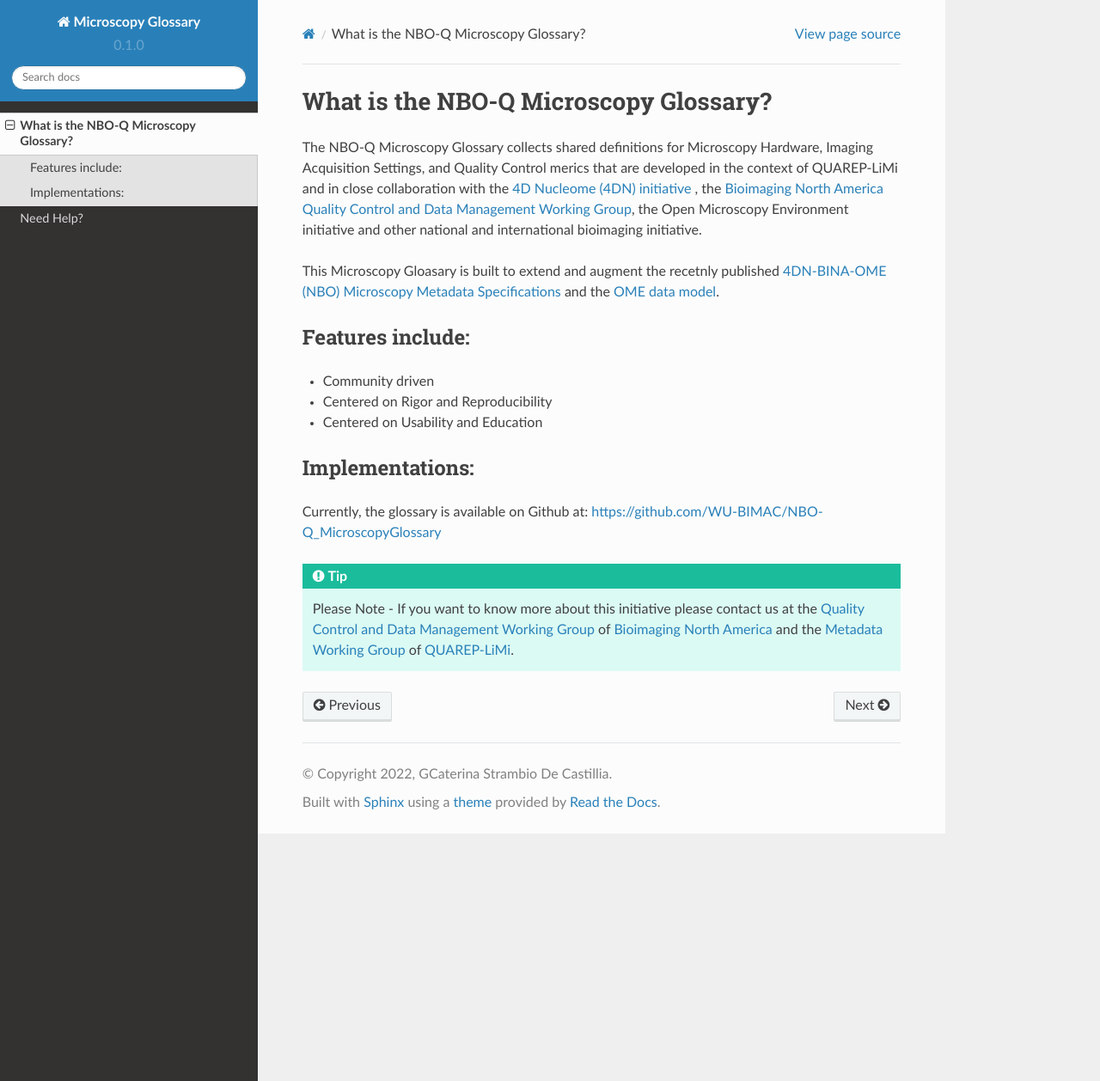
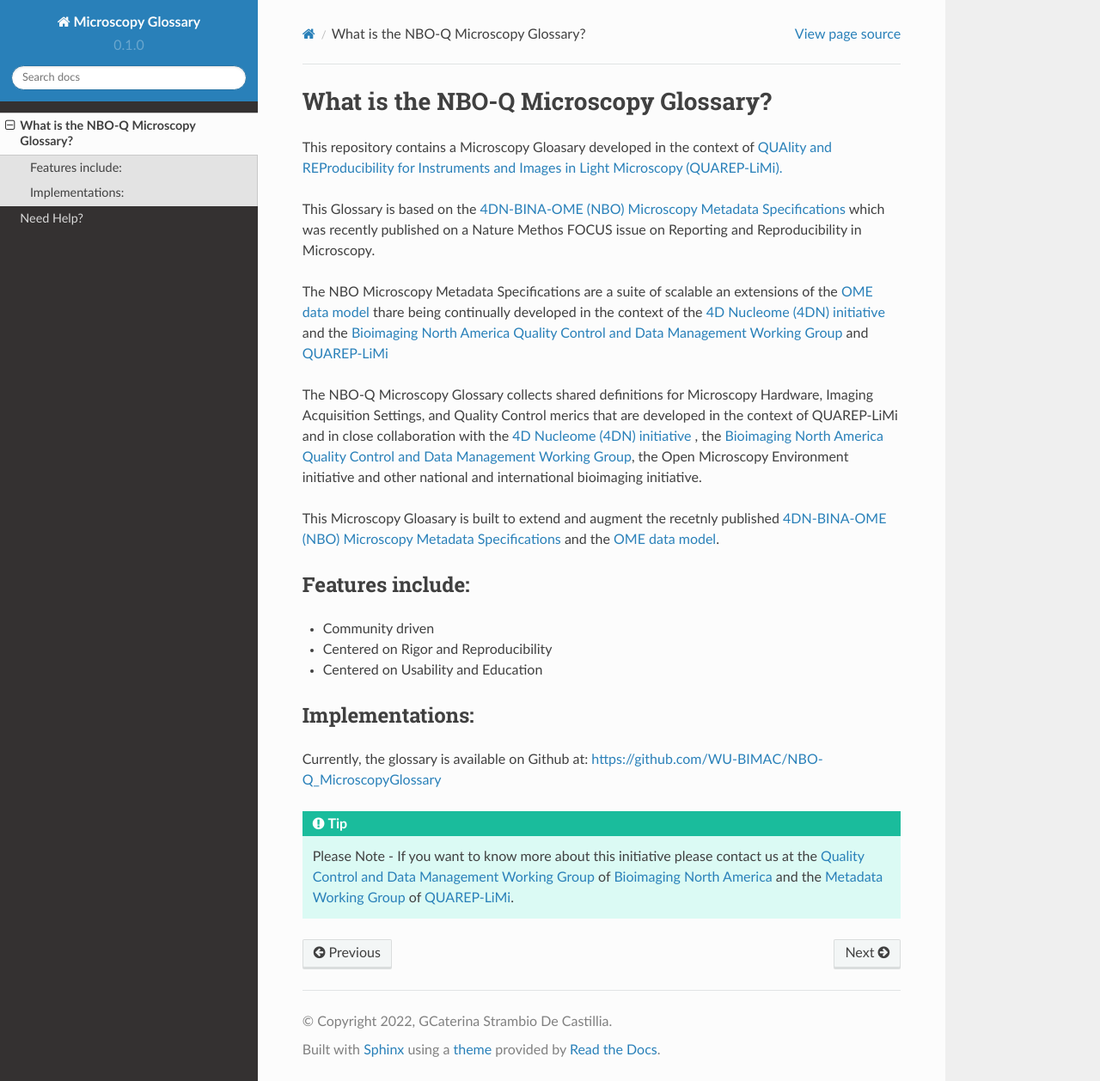
Before and after one commit to WU-BIMAC/NBO-Q_MicroscopyGlossary, a Sphinx documentation site: the page built from docs/source/about.rst, in a window 1280 px wide and 1258 px high. Shown: the whole window at 86% size. Built offline with Sphinx 7.4.7 and the Read the Docs theme 2.0.0, drawn with Linux system fonts in a browser that asks for light colours; pages that are not in the unit, such as notebooks, are missing from menus.

Commit message:
Update about.rst

```diff
--- a/docs/source/about.rst
+++ b/docs/source/about.rst
@@ -1,6 +1,12 @@
 ======================================
 What is the NBO-Q Microscopy Glossary?
 ======================================
+This repository contains a Microscopy Gloasary developed in the context of `QUAlity and REProducibility for Instruments and Images in Light Microscopy (QUAREP-LiMi). <https://quarep.org/>`_
+
+This Glossary is based on the `4DN-BINA-OME (NBO) Microscopy Metadata Specifications <https://github.com/WU-BIMAC/NBOMicroscopyMetadataSpecs/tree/master/Model/stable%20version/v02-01>`_ which was recently published on a Nature Methos FOCUS issue on Reporting and Reproducibility in Microscopy.
+
+The NBO Microscopy Metadata Specifications are a suite of scalable an extensions of the `OME data model <https://docs.openmicroscopy.org/ome-model/5.6.1/developers/model-overview.html>`_ thare being continually developed in the context of the `4D Nucleome (4DN) initiative <https://www.4dnucleome.org/>`_ and the `Bioimaging North America <https://www.bioimagingna.org>`_ `Quality Control and Data Management Working Group <https://www.bioimagingna.org/qc-dm-wg>`_ and `QUAREP-LiMi <https://quarep.org/>`_
+
 The NBO-Q Microscopy Glossary collects shared definitions for Microscopy Hardware, Imaging Acquisition Settings, and Quality Control merics that are developed in the context of QUAREP-LiMi and in close collaboration with the `4D Nucleome (4DN) initiative <https://www.4dnucleome.org/>`_ , the `Bioimaging North America <https://www.bioimagingnorthamerica.org/>`_ `Quality Control and Data Management Working Group <https://www.bioimagingnorthamerica.org/qc-dm-wg/>`_, the Open Microscopy Environment initiative and other national and international bioimaging initiative.
 
 This Microscopy Gloasary is built to extend and augment the recetnly published `4DN-BINA-OME (NBO) Microscopy Metadata Specifications <https://github.com/WU-BIMAC/NBOMicroscopyMetadataSpecs/tree/master/Model/stable%20version/v02-01>`_ and the `OME data model <https://docs.openmicroscopy.org/ome-model/5.6.1/developers/model-overview.html>`_.
```
